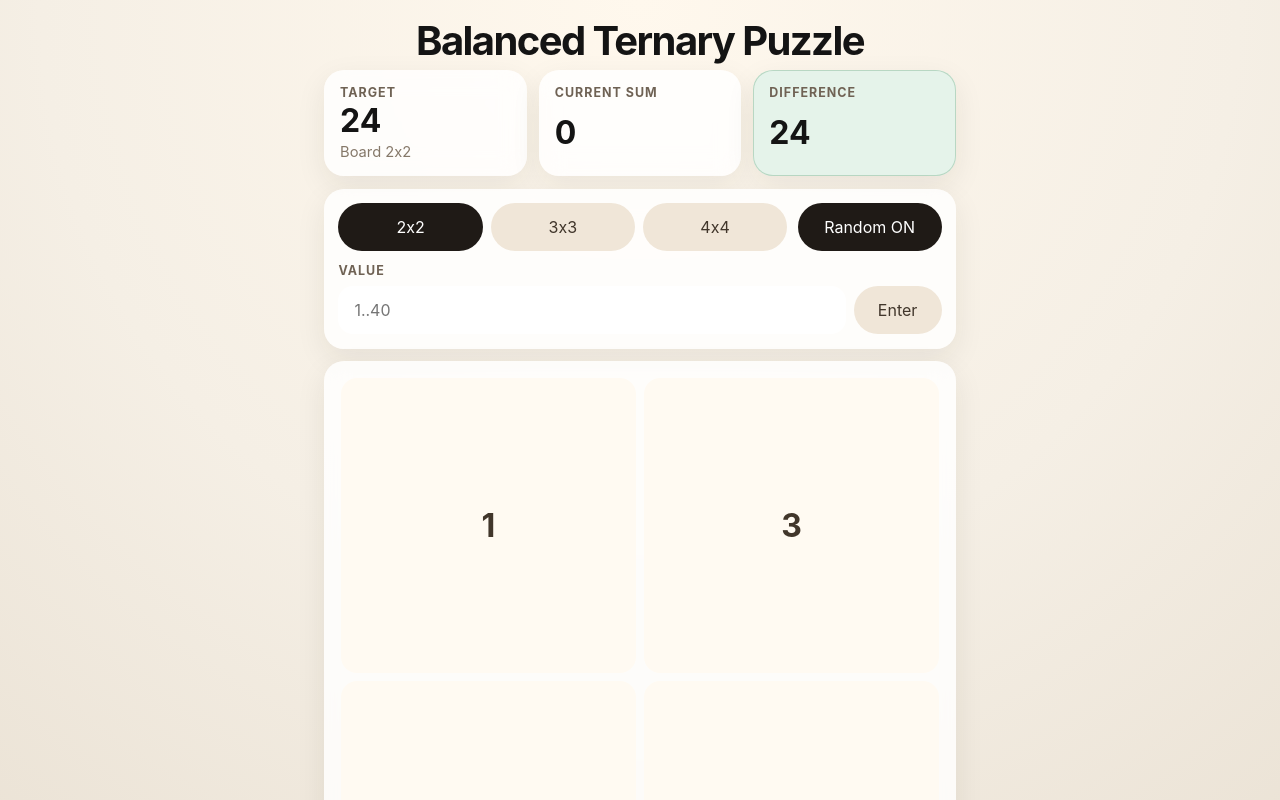
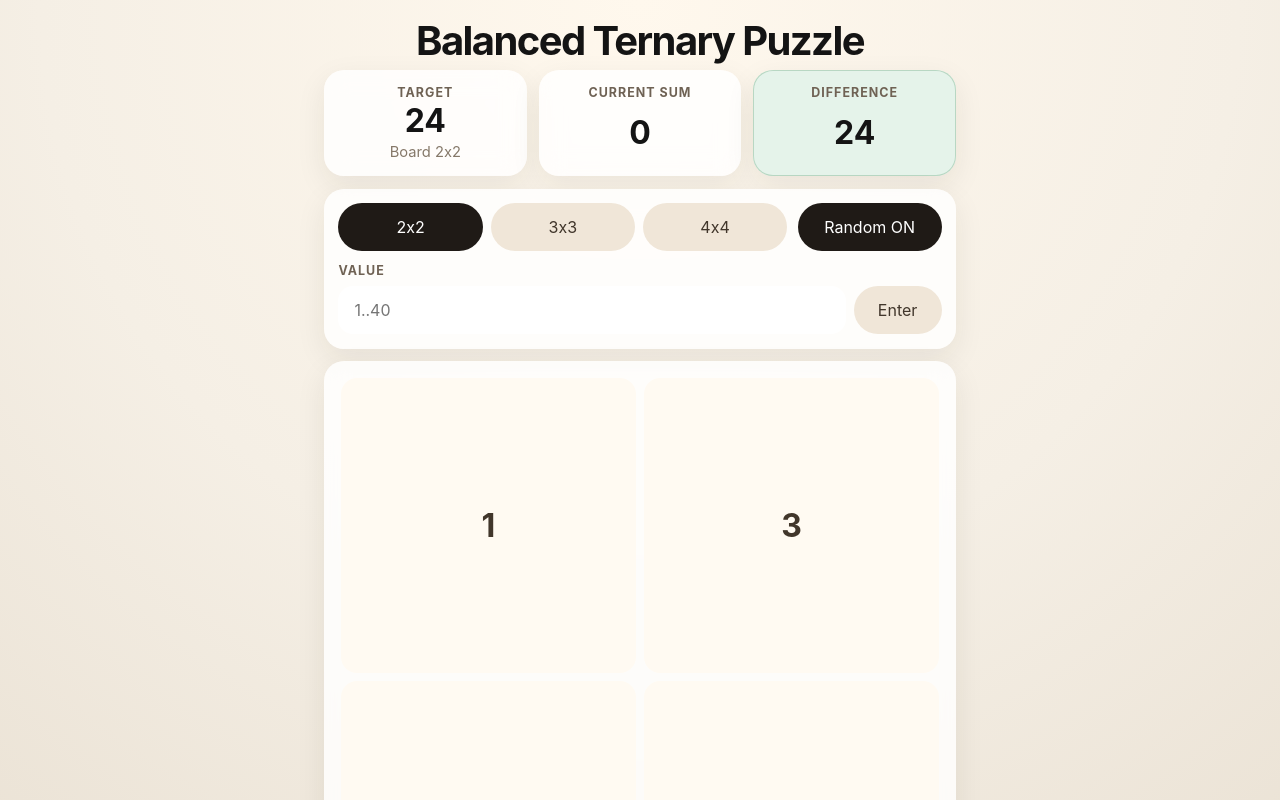
Before and after one commit to vprotsjuk/balanced-ternary-puzzle, a React (Vite) app: page / in a window 1280 px wide. Shown: the top 800 px of the page. Built offline with nearby package versions, Linux system fonts and the light colour scheme.

Commit message:
Use spaced digit grouping in board values

```diff
--- a/src/components/AdaptiveNumber.tsx
+++ b/src/components/AdaptiveNumber.tsx
@@ -1,5 +1,4 @@
-import { useLayoutEffect, useRef, useState } from 'react';
-import { chooseBestTwoLineSplit, type MeasureText } from './numberLayout';
+import type { MeasureText } from './numberLayout';
 
 type AdaptiveNumberProps = {
   value: number;
@@ -9,100 +8,23 @@ type AdaptiveNumberProps = {
   measure?: MeasureText;
 };
 
-const FALLBACK_FONT_SIZE = 16;
-
 export function AdaptiveNumber({
   value,
   mode,
   className,
-  maxWidth,
-  measure,
+  maxWidth: _maxWidth,
+  measure: _measure,
 }: AdaptiveNumberProps) {
   const text = String(value);
-  const elementRef = useRef<HTMLSpanElement | null>(null);
-  const canvasMeasureRef = useRef<MeasureText | null>(null);
-  const isCellMode = mode === 'cell';
-  const [availableWidth, setAvailableWidth] = useState<number | null>(
-    isCellMode ? maxWidth ?? null : null,
-  );
-
-  if (isCellMode && canvasMeasureRef.current === null) {
-    canvasMeasureRef.current = createCanvasMeasure(() => elementRef.current);
-  }
-
-  const measureText = measure ?? canvasMeasureRef.current;
-
-  useLayoutEffect(() => {
-    if (!isCellMode) {
-      return undefined;
-    }
-
-    if (typeof maxWidth === 'number') {
-      setAvailableWidth((currentWidth) => (currentWidth === maxWidth ? currentWidth : maxWidth));
-      return undefined;
-    }
-
-    const element = elementRef.current;
-    if (!element) {
-      return undefined;
-    }
-
-    const updateWidth = () => {
-      const nextWidth = element.getBoundingClientRect().width;
-      setAvailableWidth((currentWidth) => (currentWidth === nextWidth ? currentWidth : nextWidth));
-    };
-
-    updateWidth();
-
-    if (typeof ResizeObserver === 'undefined') {
-      return undefined;
-    }
-
-    const resizeObserver = new ResizeObserver(() => {
-      updateWidth();
-    });
-
-    resizeObserver.observe(element);
-
-    return () => {
-      resizeObserver.disconnect();
-    };
-  }, [isCellMode, maxWidth, text]);
-
-  const split =
-    isCellMode && measureText && availableWidth !== null
-      ? chooseBestTwoLineSplit(text, measureText, availableWidth)
-      : null;
 
   return (
-    <span
-      ref={elementRef}
-      className={['adaptive-number', `adaptive-number--${mode}`, className]
-        .filter(Boolean)
-        .join(' ')}
-    >
-      {split === null ? (
-        renderFormattedLine(text, true)
-      ) : (
-        <>
-          <span className="adaptive-number__line">{renderFormattedLine(split[0], true)}</span>
-          <span
-            aria-hidden="true"
-            className="adaptive-number__line-break"
-            data-testid="adaptive-number-line-break"
-          />
-          <span className="adaptive-number__line">{renderFormattedLine(split[1], true)}</span>
-        </>
-      )}
+    <span className={['adaptive-number', `adaptive-number--${mode}`, className].filter(Boolean).join(' ')}>
+      <span className="adaptive-number__line">{renderFormattedLine(text)}</span>
     </span>
   );
 }
 
-function renderFormattedLine(text: string, grouped: boolean) {
-  if (!grouped) {
-    return text;
-  }
-
+function renderFormattedLine(text: string) {
   const { sign, groups } = groupDigits(text);
 
   if (groups.length === 1) {
@@ -125,7 +47,7 @@ function renderFormattedLine(text: string, grouped: boolean) {
           aria-hidden="true"
           className="adaptive-number__separator"
         >
-          ·
+          {' '}
         </span>
       ) : null,
     ]),
@@ -151,31 +73,3 @@ function groupDigits(text: string) {
 
   return { sign, groups };
 }
-
-function createCanvasMeasure(getElement: () => HTMLElement | null): MeasureText {
-  let cachedContext: CanvasRenderingContext2D | null = null;
-
-  return (text) => {
-    if (typeof document === 'undefined') {
-      return text.length * FALLBACK_FONT_SIZE;
-    }
-
-    if (cachedContext === null) {
-      cachedContext = document.createElement('canvas').getContext('2d');
-    }
-
-    const context = cachedContext;
-    if (!context) {
-      return text.length * FALLBACK_FONT_SIZE;
-    }
-
-    const element = getElement();
-    const styles = element ? window.getComputedStyle(element) : null;
-    const fontSize = styles ? styles.fontSize : `${FALLBACK_FONT_SIZE}px`;
-    const fontFamily = styles?.fontFamily ?? 'sans-serif';
-    const fontWeight = styles?.fontWeight ?? '700';
-    context.font = `${fontWeight} ${fontSize} ${fontFamily}`;
-
-    return context.measureText(text).width;
-  };
-}
--- a/src/styles.css
+++ b/src/styles.css
@@ -84,6 +84,8 @@ input {
   gap: 0.35rem;
   padding: 0.95rem 1rem;
   min-width: 0;
+  justify-items: center;
+  text-align: center;
 }
 
 .status-card--positive {
@@ -122,6 +124,8 @@ input {
   min-width: 0;
   font-size: clamp(1.25rem, 5.4vw, 2rem);
   line-height: 1;
+  width: 100%;
+  text-align: center;
 }
 
 .status-meta {
@@ -240,7 +244,7 @@ input {
 }
 
 .board-grid--size-4 {
-  --cell-font-size: clamp(0.82rem, 3.8vw, 1.18rem);
+  --cell-font-size: clamp(0.78rem, 3.5vw, 1.08rem);
 }
 
 .board-cell--plus {
@@ -267,8 +271,12 @@ input {
 }
 
 .adaptive-number {
-  display: block;
+  display: flex;
+  align-items: center;
+  justify-content: center;
   width: 100%;
+  min-width: 0;
+  text-align: center;
 }
 
 .adaptive-number--banner {
@@ -277,11 +285,8 @@ input {
 }
 
 .adaptive-number--cell {
-  display: grid;
-  justify-items: center;
-  align-content: center;
-  line-height: 0.92;
-  width: 100%;
+  line-height: 1;
+  white-space: nowrap;
 }
 
 .adaptive-number__line {
@@ -289,7 +294,8 @@ input {
   align-items: baseline;
   justify-content: center;
   flex-wrap: nowrap;
-  width: 100%;
+  white-space: nowrap;
+  max-width: 100%;
 }
 
 .adaptive-number__group {
@@ -303,10 +309,8 @@ input {
 
 .adaptive-number__separator {
   display: inline-block;
-  margin: 0 0.12em;
-  opacity: 0.34;
-  transform: scale(0.82) translateY(-0.04em);
-  transform-origin: center;
+  white-space: pre;
+  margin: 0 0.03em;
 }
 
 .adaptive-number__line-break {
```
Also changed, not shown: 2 other files (tests, documents, lock files or other folders).
